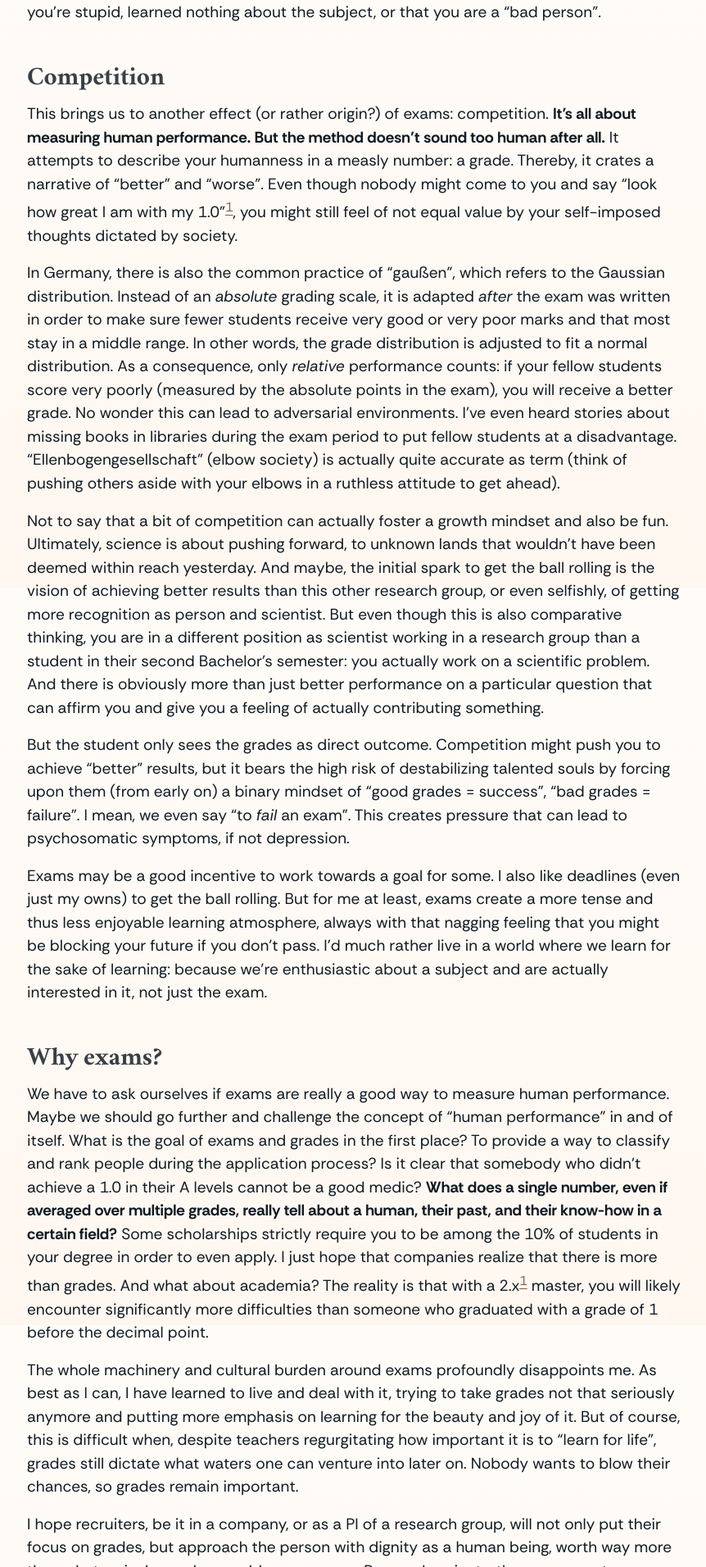
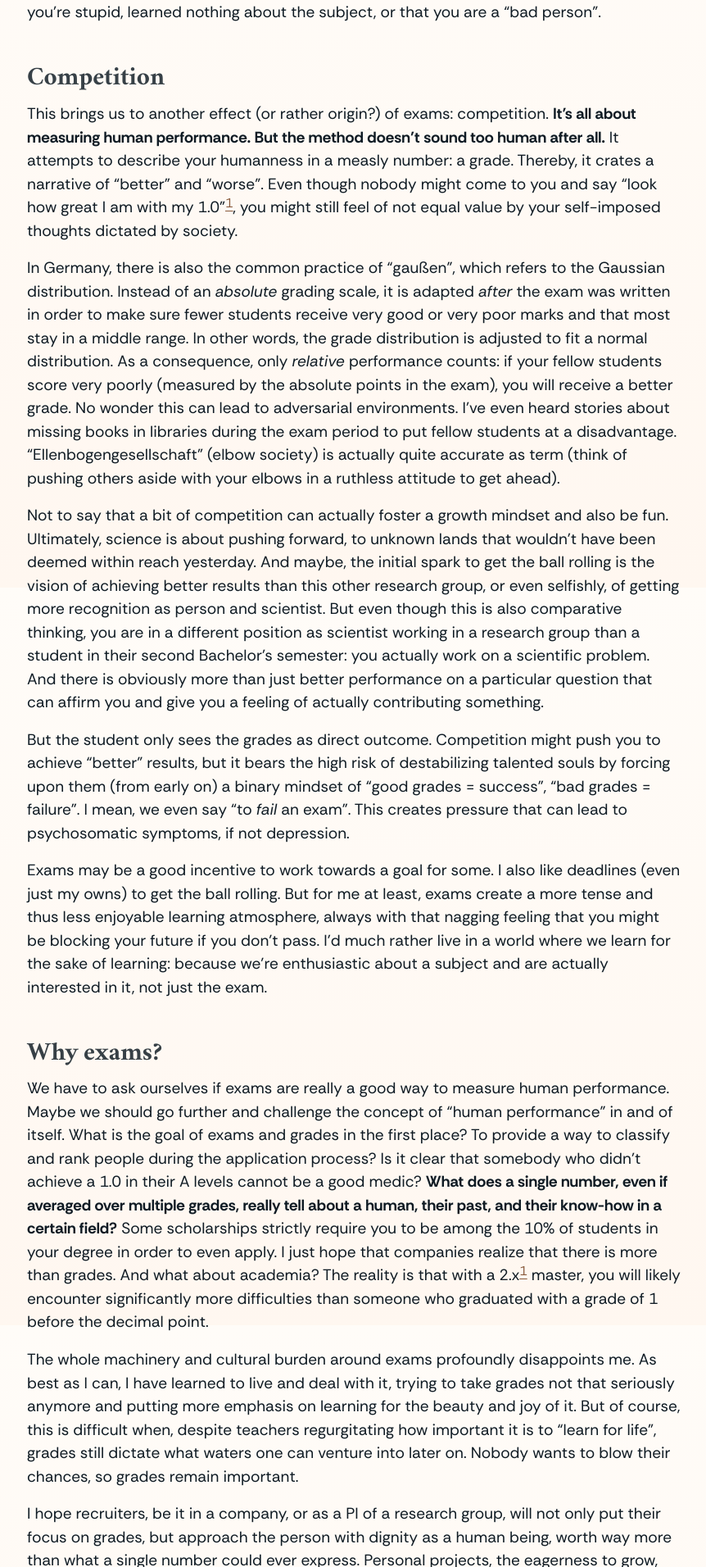
Before and after one commit to Splines/homepage, a Jekyll site: the page built from _posts/2026-01-21-exams.md, in a window 1280 px wide. Shown: the part 1983-3895 px from the top of the page at 82% size, without its empty margins (208-1070 px from the left). Built offline with Jekyll 4.4.1, drawn with Linux system fonts in a browser that asks for light colours; comment, search, counter and statistics services are not loaded.

Commit message:
Avoid ugly spacing caused by footnotes (`<sup>` elements)

```diff
--- a/_sass/_page.scss
+++ b/_sass/_page.scss
@@ -62,6 +62,13 @@ img {
   border: 1.3px solid gray;
   border-radius: 5px;
   box-shadow: 0 0.1em 0.2em #00000015;
+}
+
+sup {
+  vertical-align: baseline;
+  position: relative;
+  top: -0.4em;
+  line-height: 0;
 }
 
 .footnotes {
```
